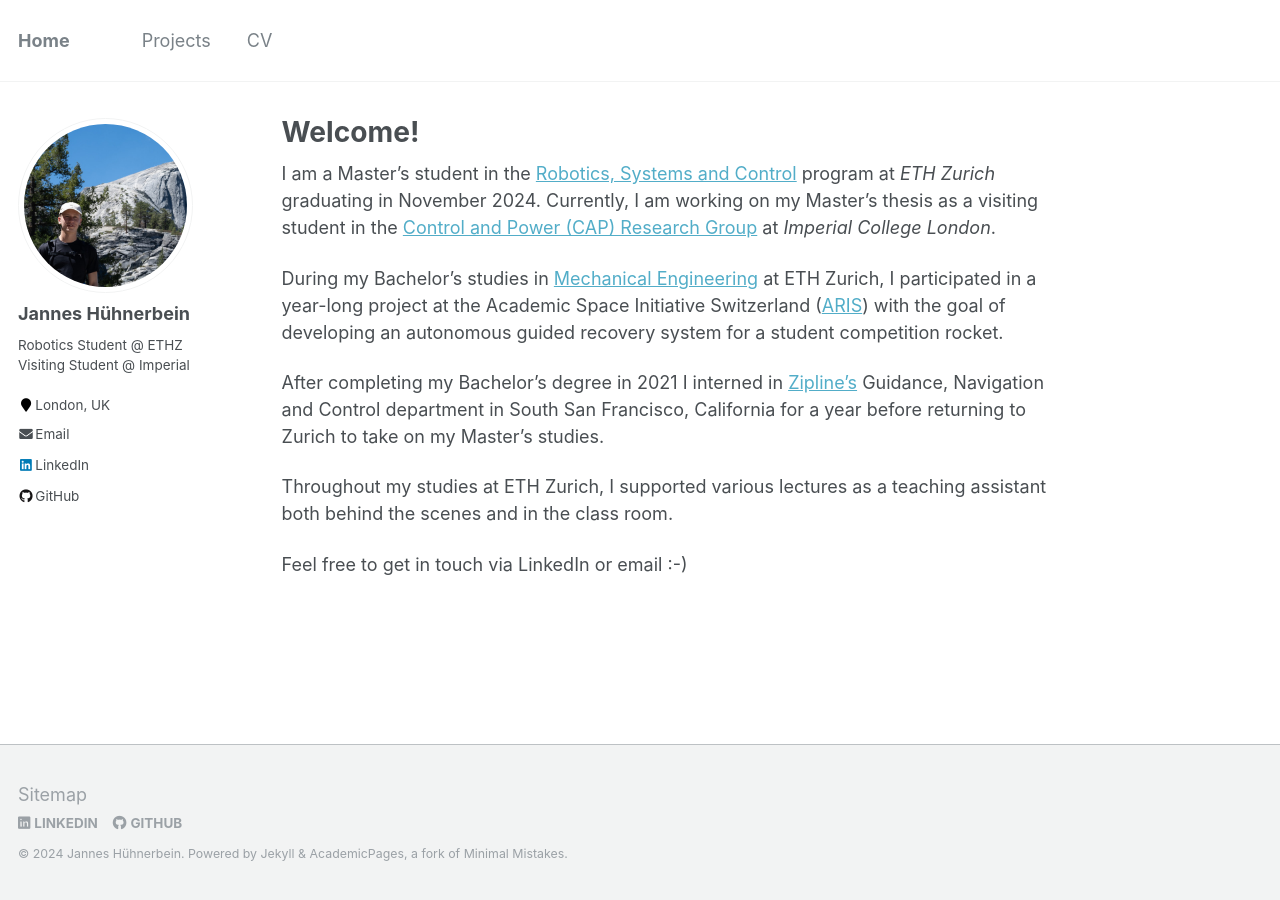
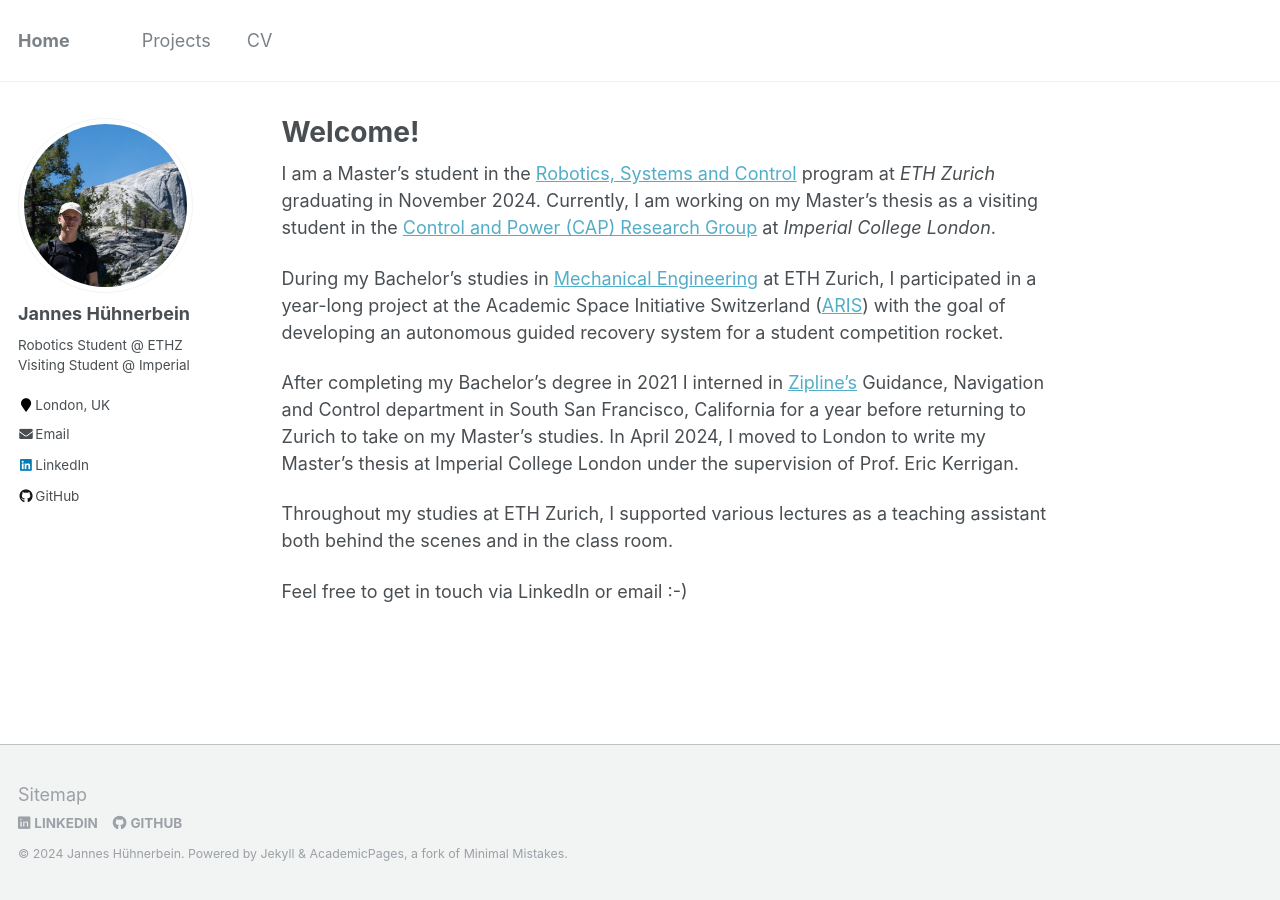
Before and after one commit to janneshb/huehnerbe.in, a Jekyll site: the page built from _pages/about.md, in a window 1280 px wide. Built offline with Jekyll 4.4.1, drawn with Linux system fonts in a browser that asks for light colours.

Commit message:
added a little bit to the about me text

```diff
--- a/_pages/about.md
+++ b/_pages/about.md
@@ -12,7 +12,7 @@ Currently, I am working on my Master's thesis as a visiting student in the <a hr
 
 During my Bachelor's studies in <a href="https://ethz.ch/en/studies/bachelor/bachelors-degree-programmes/engineering-sciences/mechanical-engineering.html" target="_blank" rel="noopener noreferrer">Mechanical Engineering</a> at ETH Zurich, I participated in a year-long project at the Academic Space Initiative Switzerland (<a href="https://aris-space.ch" target="_blank" rel="noopener noreferrer">ARIS</a>) with the goal of developing an autonomous guided recovery system for a student competition rocket.
 
-After completing my Bachelor's degree in 2021 I interned in <a href="https://flyzipline.com" target="_blank" rel="noopener noreferrer">Zipline's</a> Guidance, Navigation and Control department in South San Francisco, California for a year before returning to Zurich to take on my Master's studies.
+After completing my Bachelor's degree in 2021 I interned in <a href="https://flyzipline.com" target="_blank" rel="noopener noreferrer">Zipline's</a> Guidance, Navigation and Control department in South San Francisco, California for a year before returning to Zurich to take on my Master's studies. In April 2024, I moved to London to write my Master's thesis at Imperial College London under the supervision of Prof. Eric Kerrigan.
 
 Throughout my studies at ETH Zurich, I supported various lectures as a teaching assistant both behind the scenes and in the class room.
 
```
